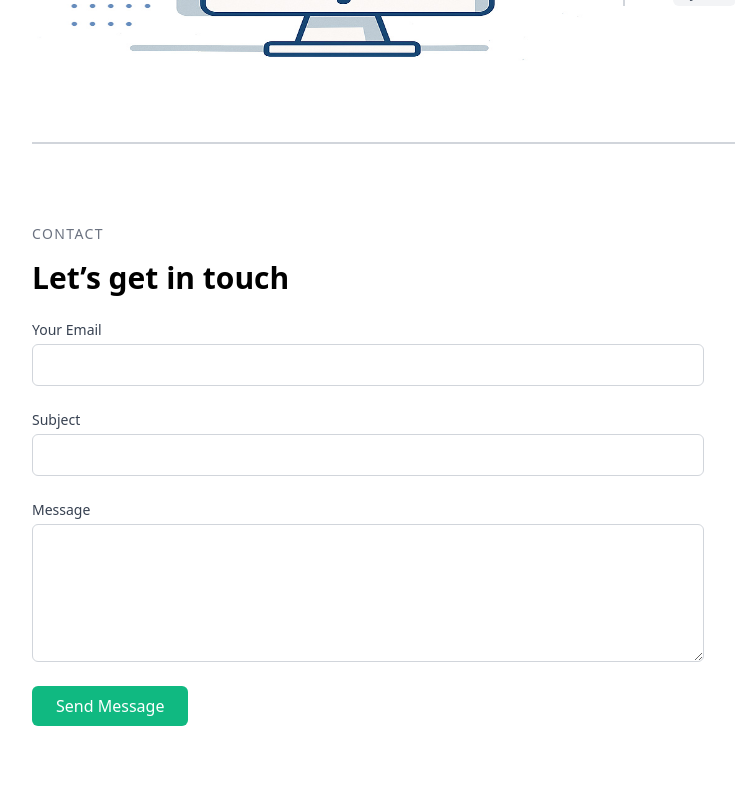
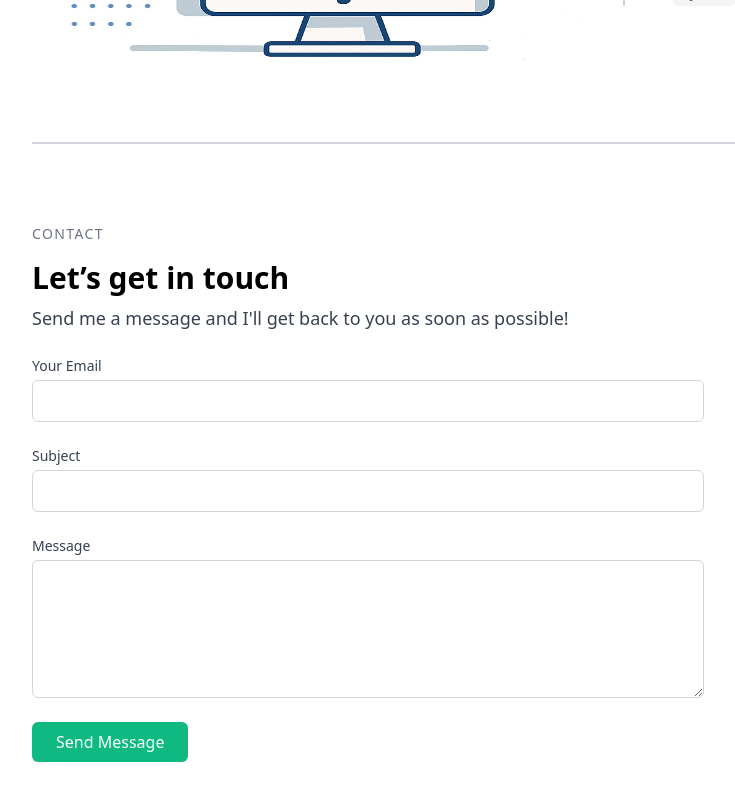
Before and after one commit to wjarvis10/wjarvis-website, a React (Vite) app: page / in a window 1280 px wide. Shown: the part 1396-2196 px from the top of the page, without its empty margins (32-767 px from the left). Built offline with nearby package versions, Linux system fonts and the light colour scheme.

Commit message:
quick message in contact

```diff
--- a/src/components/Contact.tsx
+++ b/src/components/Contact.tsx
@@ -31,7 +31,10 @@ const Contact: React.FC = () => {
       <h2 className="text-sm uppercase tracking-widest text-gray-500 mb-4">
         Contact
       </h2>
-      <h3 className="text-3xl font-bold mb-6">Let’s get in touch</h3>
+      <h3 className="text-3xl font-bold mb-2">Let’s get in touch</h3>
+      <p className="text-lg text-gray-700 max-w-2xl mb-6">
+        Send me a message and I'll get back to you as soon as possible!
+      </p>
 
       {status === "sent" && (
         <p className="text-green-600 mb-4">Message sent successfully!</p>
```
